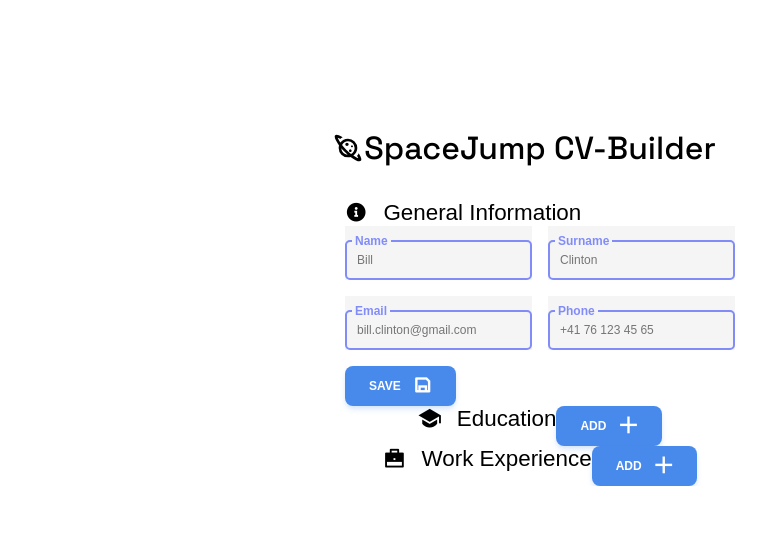
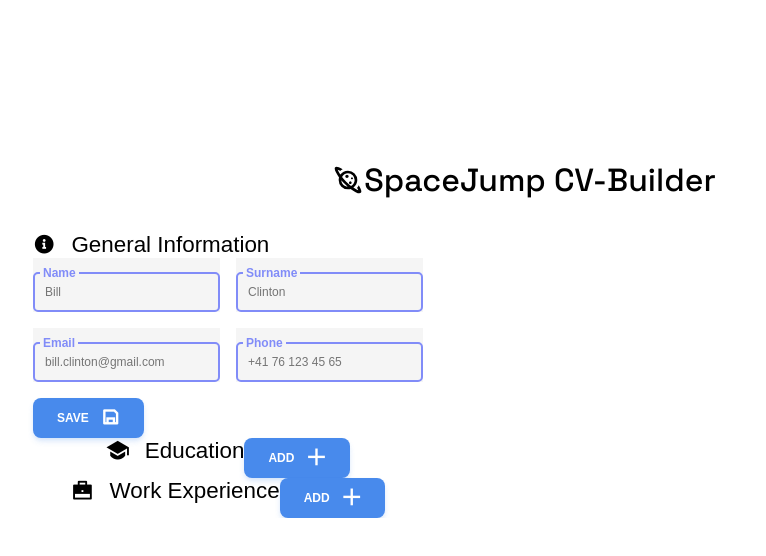
Before and after one commit to simonjaeggi/odinproject-cvbuilder, a React (Vite) app: page / in a window 1280 px wide. Shown: the top 556 px of the page, without its empty margins (100-866 px from the left). Built offline with nearby package versions, Linux system fonts and the light colour scheme.

Commit message:
changed page layout to include a preview section

```diff
--- a/src/App.css
+++ b/src/App.css
@@ -15,12 +15,14 @@ body, html {
 }
 #root {
   display: grid;
-  grid-template-columns: 1fr 1.5fr 1fr;
+  grid-template-columns: 1fr 1fr;
   grid-template-rows: 200px 1fr;
+  column-gap: 2rem;
   grid-template-areas:
-    ". header ."
-    ". content .";
+    "header header"
+    "content preview";
   font-family: Arial, Helvetica, sans-serif;
+  margin: 2rem;
 }
 .header {
   grid-area: header;
@@ -41,6 +43,9 @@ body, html {
   overflow-y: auto;
   padding:  0 0.5rem 0 0.5rem;
 
+}
+.preview {
+  grid-area: preview;
 }
 
 .pagetitle{
@@ -72,3 +77,13 @@ body, html {
 .flex-align-cross-end{
   align-items: end;
 }
+
+.card {
+  display: flex;
+  flex-direction: column;
+  background-color: #f5f5f5;
+  border-radius: 20px;
+  padding: 1rem;
+  margin: 1rem;
+  width: 100%;
+}
```
